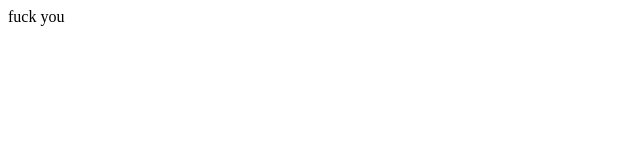
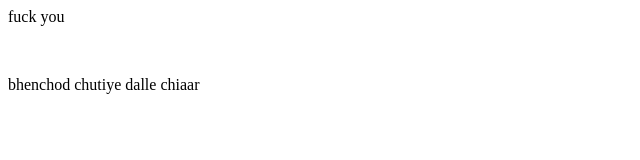
Before and after one commit to alexgautam0908-debug/alex, a plain HTML site: page index.html in a window 1280 px wide. Shown: the whole page, without its empty margins (0-640 px from the left). Drawn offline with Linux system fonts and the light colour scheme.

Commit message:
added a line

```diff
--- a/index.html
+++ b/index.html
@@ -1 +1,3 @@
 <p>fuck you </p>
+<br>
+<p>bhenchod chutiye dalle chiaar</p>
```
